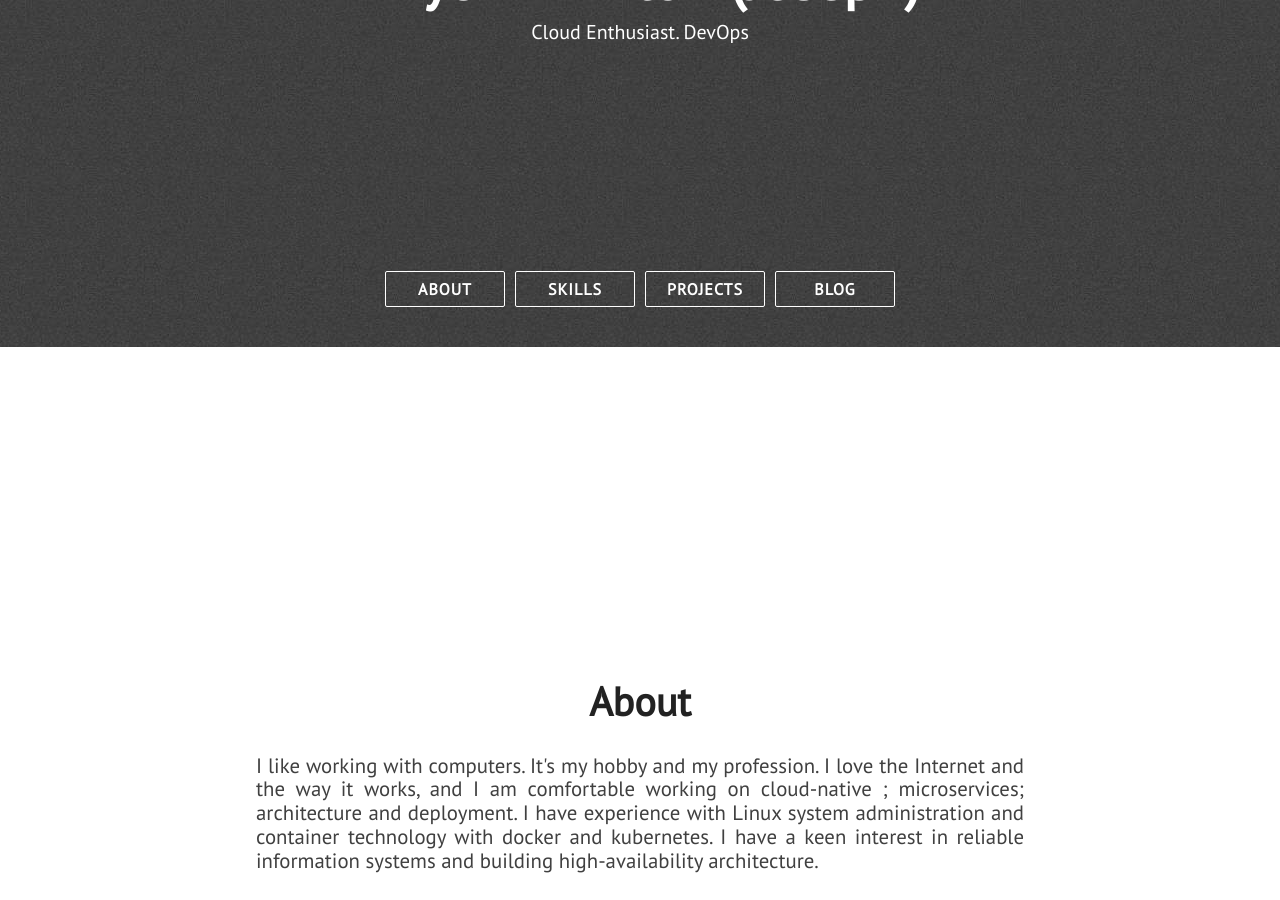
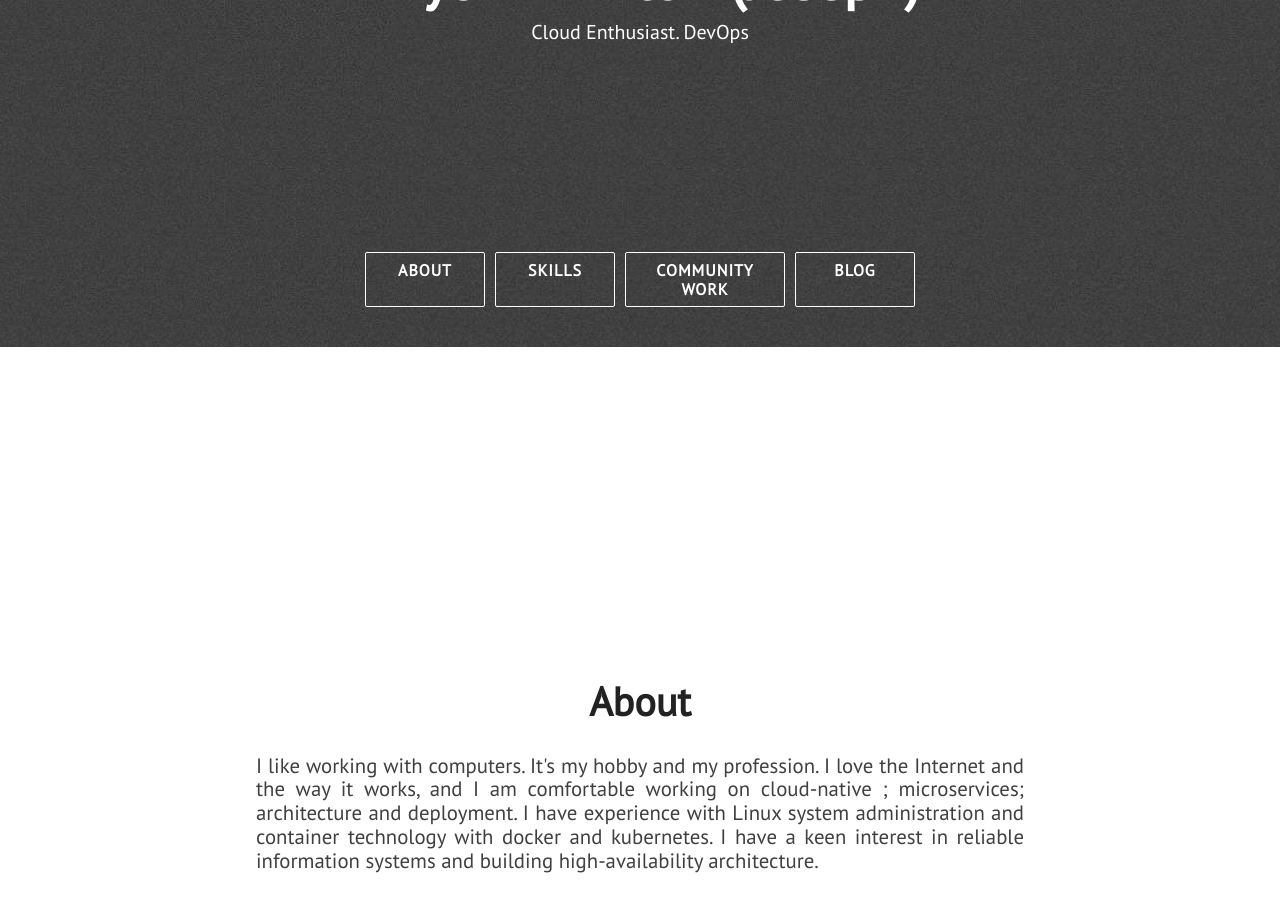
Before and after one commit to josephphyo/josephphyo.github.io, a Jekyll site: the page built from index.html, in a window 1280 px wide and 900 px high, scrolled down 553 px. Built offline with Jekyll 4.4.1, drawn with Linux system fonts in a browser that asks for light colours; nearby versions of some CDN libraries.

Commit message:
first commit

```diff
--- a/_includes/nav.html
+++ b/_includes/nav.html
@@ -9,7 +9,7 @@
         <div class="head-menu-wrap">
             <a class="semi-transparent-button with-border nav-links" href="#about">ABOUT</a>
             <a class="semi-transparent-button with-border nav-links" href="#skills">SKILLS</a>
-            <a class="semi-transparent-button with-border nav-links" href="#projects">PROJECTS</a>
+            <a class="semi-transparent-button with-border nav-links" href="#projects">COMMUNITY WORK</a>
             <a class="semi-transparent-button with-border nav-links" href="#blog-posts">BLOG</a>
         </div>
     </div>
```
Also changed, not shown: 1 other file.
